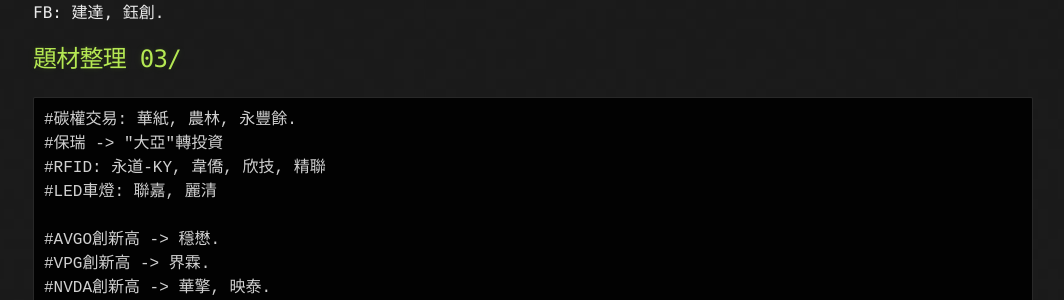
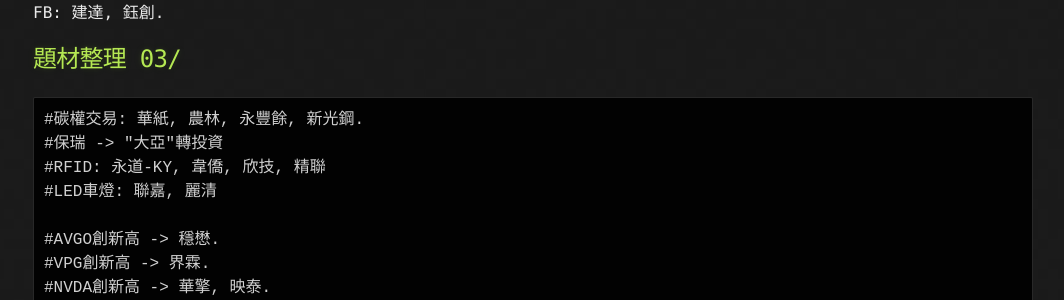
Before and after one commit to lepg5487/Stock_God, a Jekyll site: the page built from index.md, in a window 1280 px wide and 1400 px high, scrolled down 91587 px. Shown: the part 149-449 px from the top of the window, without its empty margins (107-1171 px from the left). Built offline with Jekyll 4.4.1, drawn with Linux system fonts in a browser that asks for light colours; our own code applies the rules of GitHub Pages for plain Markdown files; some of the changed text lies outside the part shown.

Commit message:
Update index.md

````diff
--- a/index.md
+++ b/index.md
@@ -22,7 +22,7 @@
 ## 2023/04/21
 ```
 晚上美股0%, 早上期貨+0.1%, 盤後VAGO -1.64%.
-碳權交易華紙, 農林, 永豐餘.
+碳權交易華紙, 農林, 永豐餘, 新光鋼.
 ```
 
 ## 2023/04/20
@@ -3728,7 +3728,7 @@
 
 ## 題材整理 03/
 ```
-#碳權交易: 華紙, 農林, 永豐餘.
+#碳權交易: 華紙, 農林, 永豐餘, 新光鋼.
 #保瑞 -> "大亞"轉投資
 #RFID: 永道-KY, 韋僑, 欣技, 精聯
 #LED車燈: 聯嘉, 麗清
````
